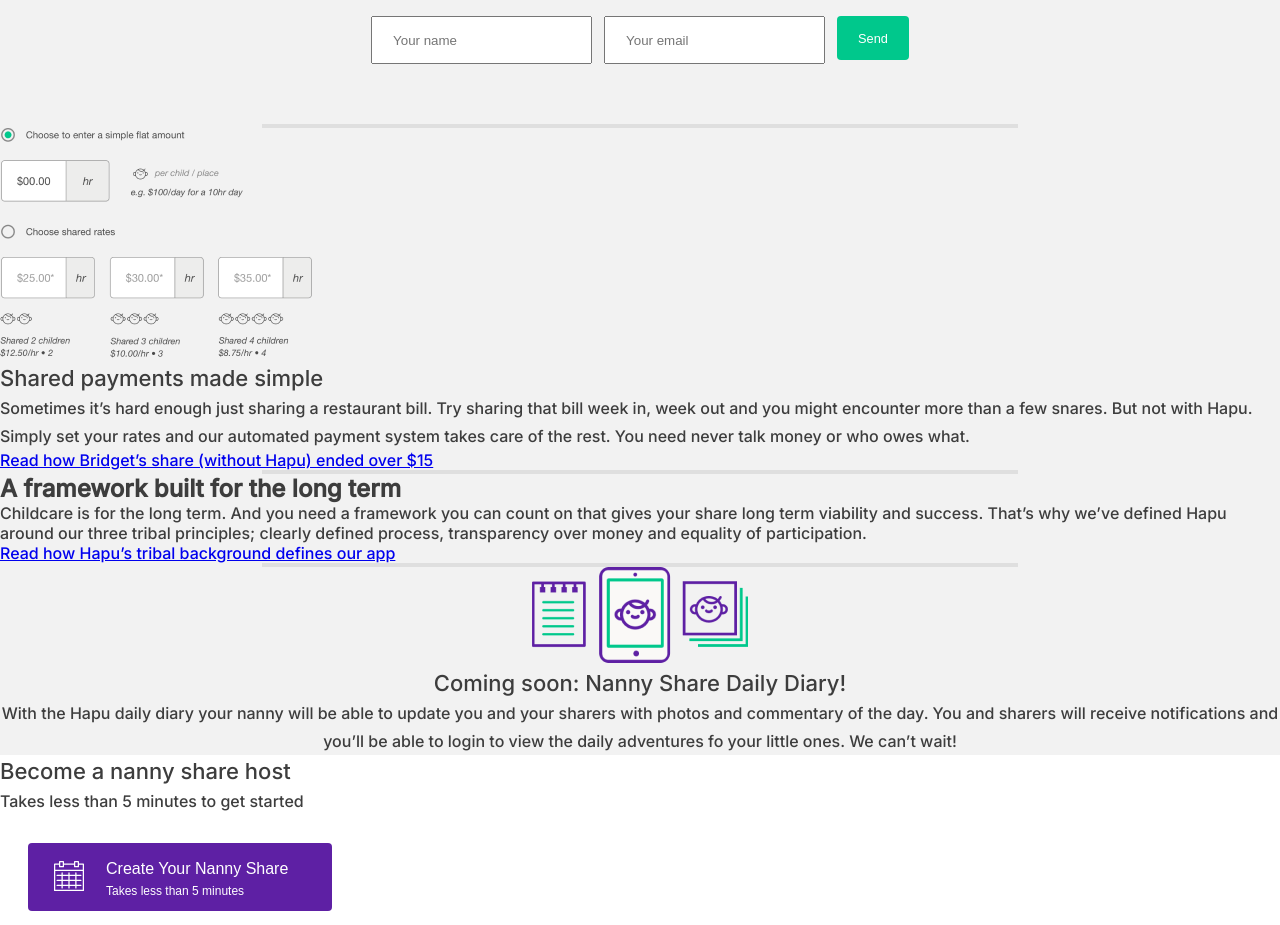
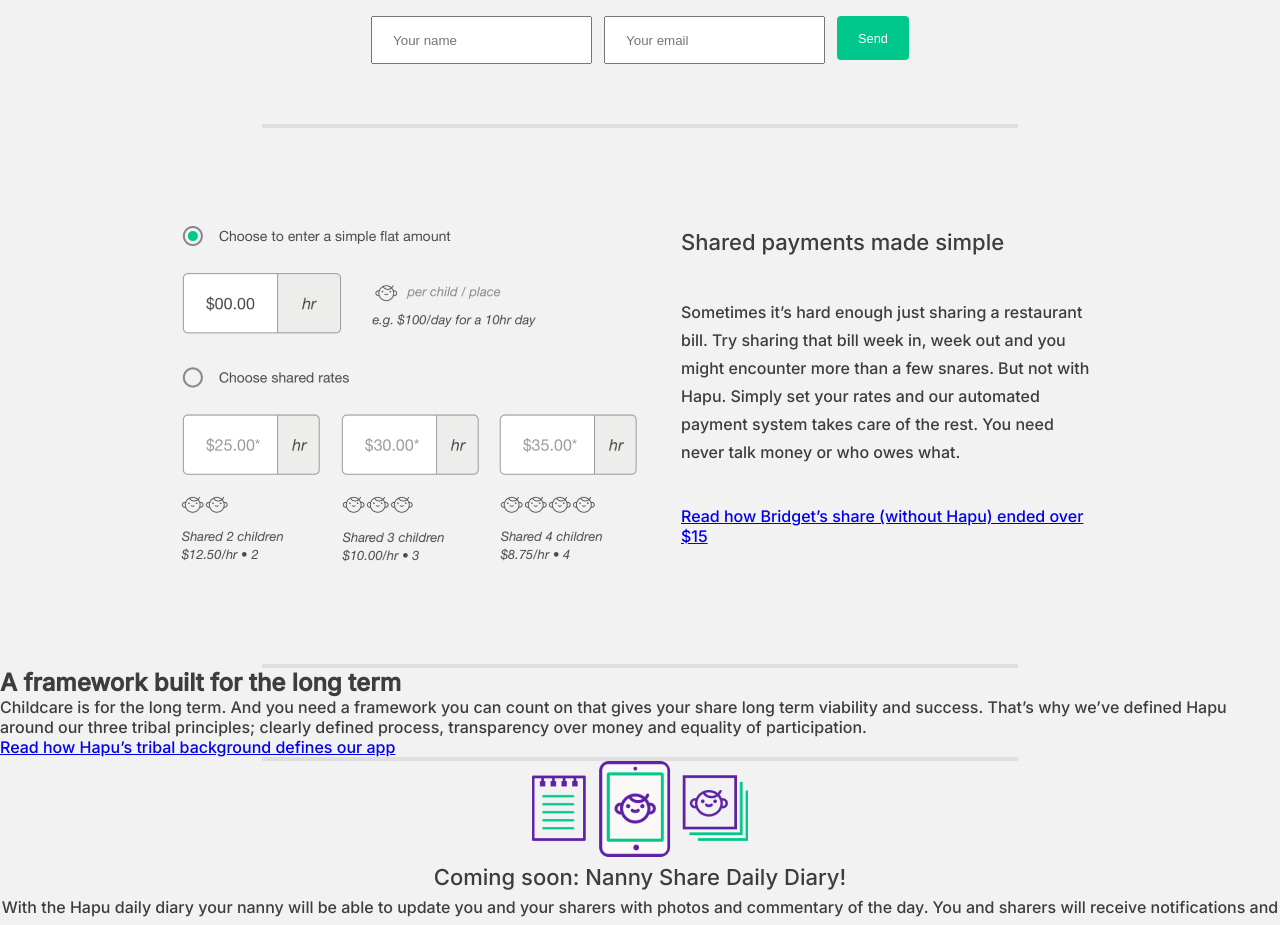
Before and after one commit to walterlbf/react-challenge, a React (Create React App) app: page / in a window 1280 px wide. Shown: the part 1580-2505 px from the top of the page. Built offline with nearby package versions, Linux system fonts and the light colour scheme.

Commit message:
payment desktop ok

```diff
--- a/src/styles/Payment.css
+++ b/src/styles/Payment.css
@@ -1,18 +1,26 @@
 .section-payment{
   color: #3D3D3D;
   font-weight: 500;
+  display: flex;
+  margin: 98px 181px;
 }
 
 .payment-h2{
   font-size: 22px;
   line-height: 32px;
   font-weight: 500;
+  margin-bottom: 40px;
 }
 
 .payment-p {
   font-size: 16px;
   line-height: 28px;
   font-weight: 500;
+  margin-bottom: 40px;
+}
+
+.picture-payment {
+  margin-right: 44px;
 }
 
 @media (max-width: 360px) {
@@ -20,6 +28,14 @@
   .section-payment{
     margin: 64px 16px;
     text-align: center;
+    flex-direction: column;
+  }
+
+  .picture-payment img {
+    max-width: 312px;
+    max-height: 230px;
+    width: auto;
+    height: auto
   }
 
   .payment-h2 {
```
Also changed, not shown: src/img/ImageSection3.png.
